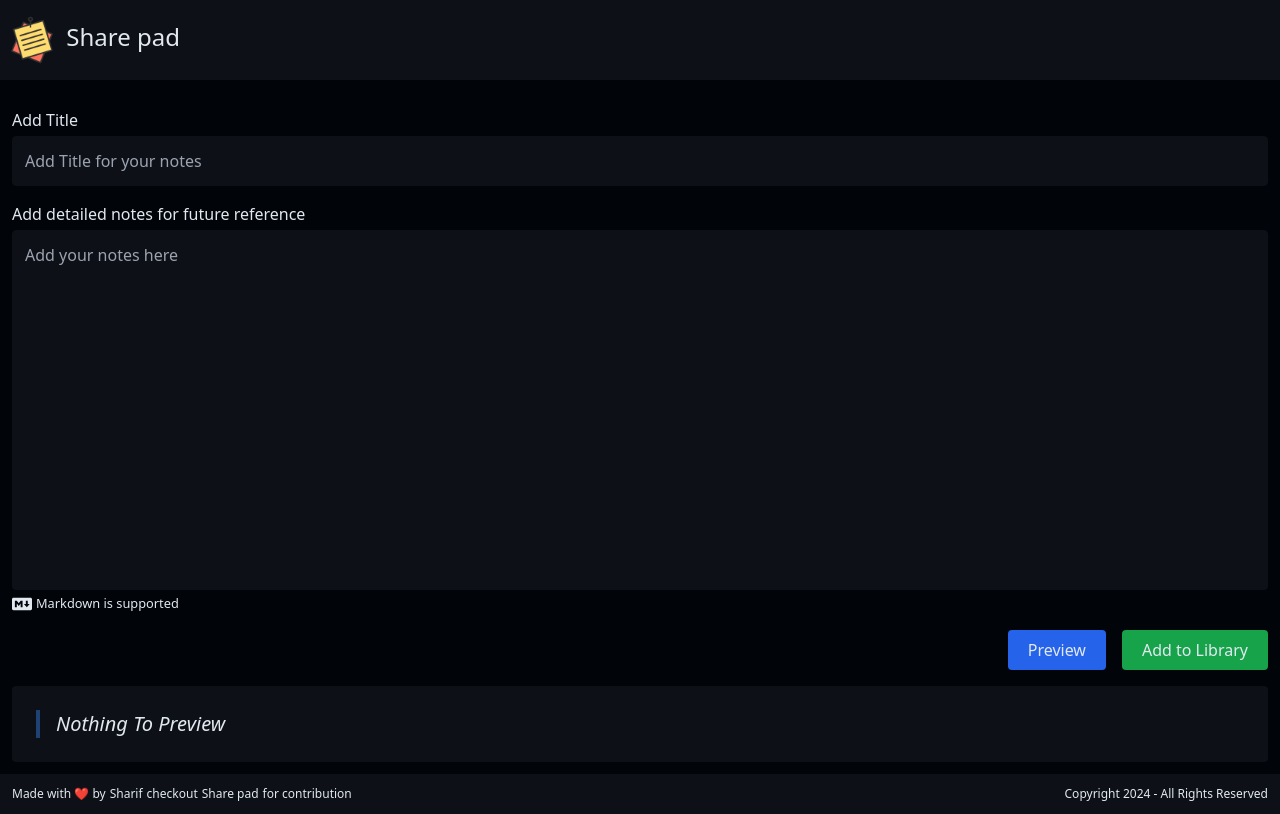
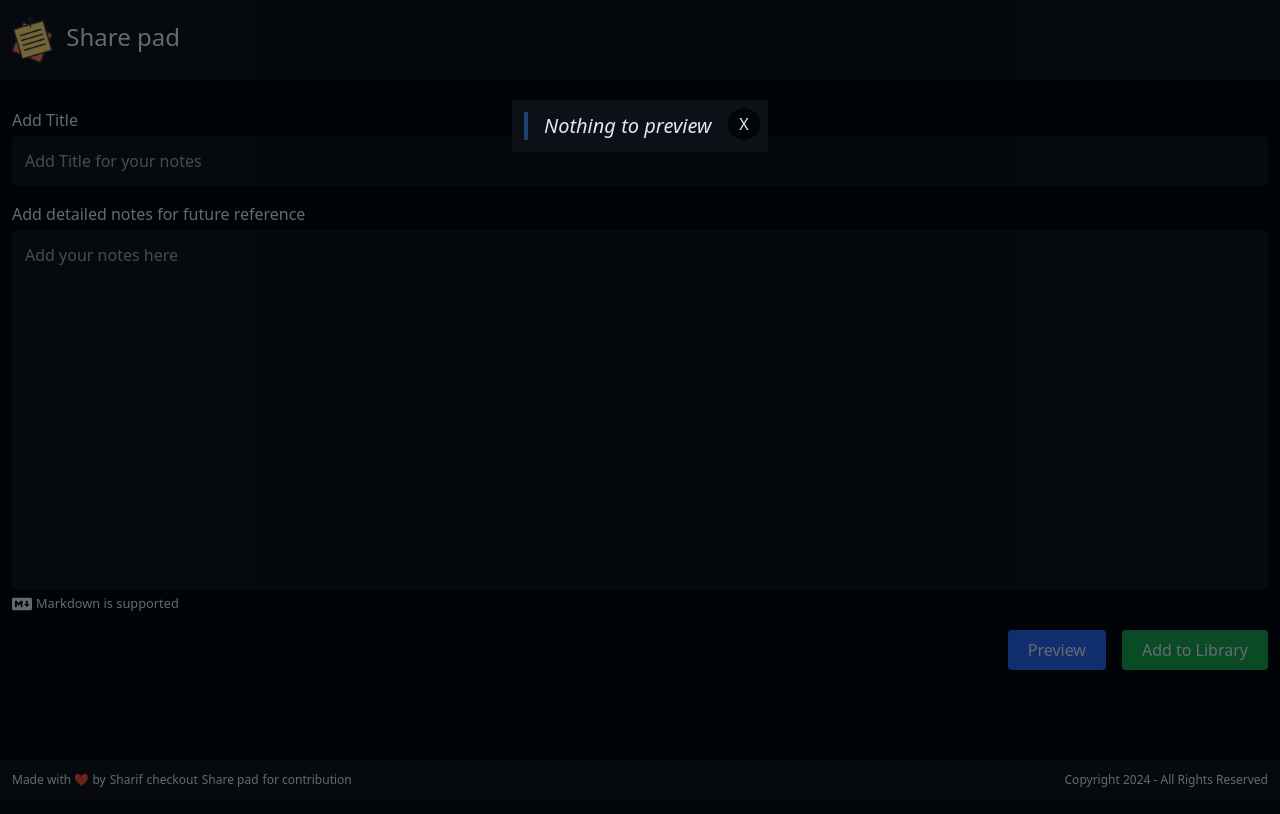
Before and after one commit to sharif-22/share-pad, a React (Vite) app in the folder client/: page /draft in a window 1280 px wide. Both pictures are taken after a click on the button "Preview". Built offline with nearby package versions, Linux system fonts and the light colour scheme.

Commit message:
feat :added markdown preview model

```diff
--- /dev/null
+++ b/client/src/components/uiComponents/MarkdownModel.jsx
@@ -0,0 +1,30 @@
+export default function Modal({ open, onClose, children }) {
+  return (
+    // backdrop
+    <div
+      onClick={onClose}
+      className={`fixed z-10 inset-0 flex justify-center bg-primaryBlack/55 items-center overflow-y-auto w-full h-full ${
+        open ? "visible" : "invisible"
+      }`}
+    >
+      {/* modal */}
+      <div
+        onClick={(e) => e.stopPropagation()} // e.stopPropagation() is used stop event bubling
+        className={`
+            rounded-xl shadow transition-all min-w-80 max-w-7xl h-3/4
+            ${open ? "scale-100 opacity-100" : "scale-125 opacity-0"}
+          `}
+      >
+        <div className="w-4/5 relative mx-auto h-1/2">
+          <button
+            onClick={onClose}
+            className="absolute top-2 right-2 size-8 rounded-full bg-primaryBlack hover:bg-accentBlack hover:text-white"
+          >
+            X
+          </button>
+          <div className="pb-14">{children}</div>
+        </div>
+      </div>
+    </div>
+  );
+}
--- a/client/src/index.css
+++ b/client/src/index.css
@@ -31,7 +31,7 @@ body #root {
 /* Markdown viewer styles  */
 
 .markdownStyle {
-  @apply bg-secondaryBlack text-slate-200 p-6 rounded space-y-3;
+  @apply bg-secondaryBlack text-slate-200 p-3 rounded space-y-3;
 }
 
 .markdownStyle a {
@@ -59,8 +59,12 @@ body #root {
   @apply list-decimal mx-4;
 }
 
+.markdownStyle li {
+  @apply mx-2 my-3;
+}
+
 .markdownStyle blockquote {
-  @apply text-xl italic border-l-4 border-accentBlue pl-4 capitalize;
+  @apply text-xl italic border-l-4 border-accentBlue pl-4;
 }
 
 .markdownStyle img {
--- a/client/src/pages/Draft.jsx
+++ b/client/src/pages/Draft.jsx
@@ -1,10 +1,12 @@
 import React, { useRef, useState } from "react";
 import MarkdownViewer from "../components/uiComponents/MarkdownViewer";
+import MarkdownModel from "../components/uiComponents/MarkdownModel";
 import Input from "../components/uiComponents/form/Input";
 import TextArea from "../components/uiComponents/form/TextArea";
 
 const Draft = () => {
   const formRef = useRef();
+  const [modelOpen, setModelOpen] = useState(false);
   const [markDownContent, setMarkDownContent] = useState("");
 
   const moveToNxtEl = (event, id) => {
@@ -39,7 +41,6 @@ const Draft = () => {
             onEnter={(e) => moveToNxtEl(e, "MarkDownEditor")}
           />
           {/* text area  */}
-
           <TextArea
             label="Add detailed notes for future reference"
             id="MarkDownEditor"
@@ -50,7 +51,11 @@ const Draft = () => {
 
           {/* actions  */}
           <div className="flex justify-end gap-4">
-            <button className="btn-blue" type="button">
+            <button
+              onClick={() => setModelOpen(true)}
+              className="btn-blue"
+              type="button"
+            >
               Preview
             </button>
             <button type="submit" className="btn-green">
@@ -59,7 +64,9 @@ const Draft = () => {
           </div>
         </form>
 
-        <MarkdownViewer markDownContent={markDownContent} />
+        <MarkdownModel open={modelOpen} onClose={() => setModelOpen(false)}>
+          <MarkdownViewer markDownContent={markDownContent} />
+        </MarkdownModel>
       </div>
     </>
   );
```
